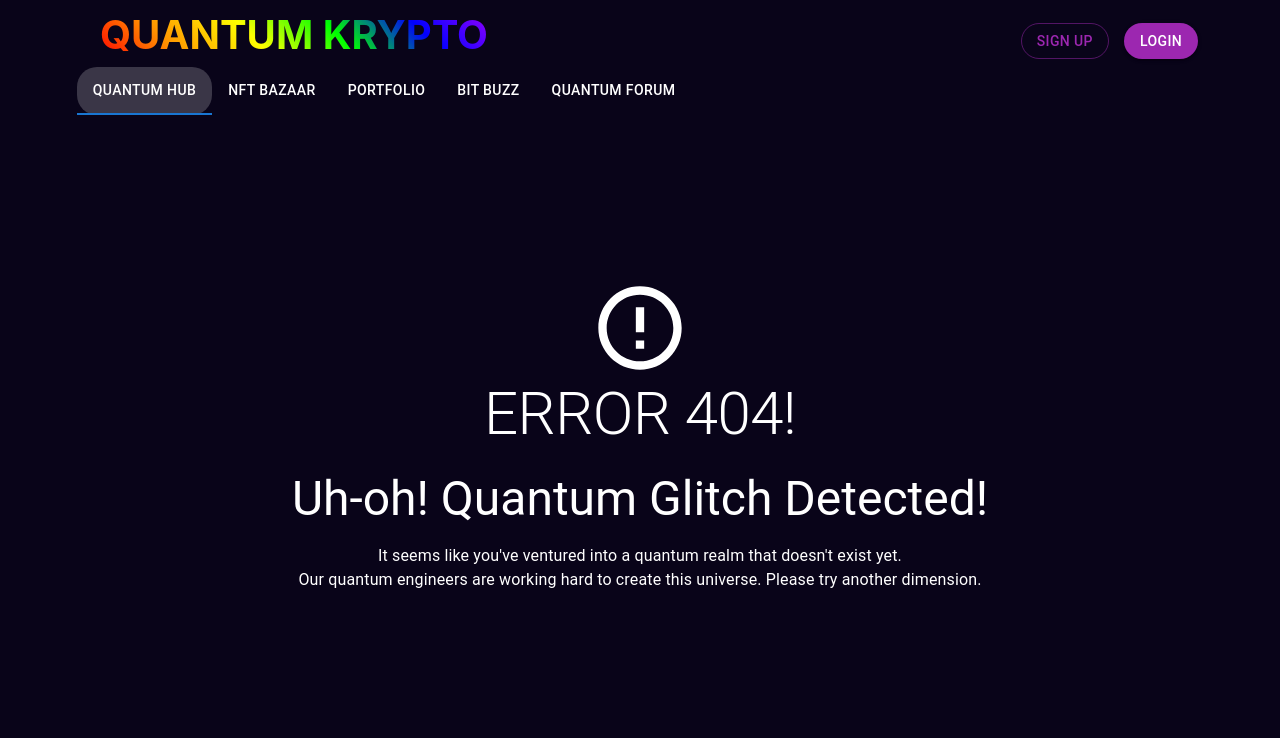
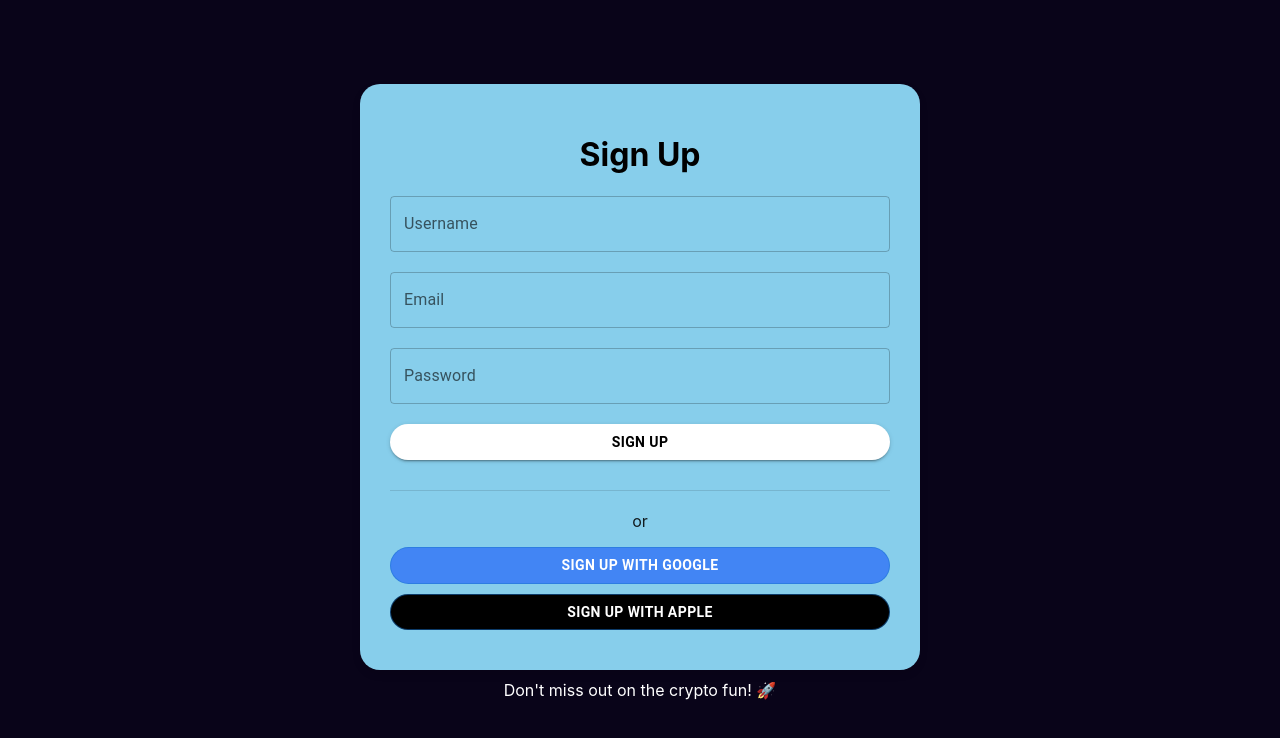
Before and after one commit to codinggita/quantum_krpto, a React (Create React App) app: page /signup in a window 1280 px wide. Shown: the top 738 px of the page. Built offline with nearby package versions, Linux system fonts and the light colour scheme.

Commit message:
Updated Files

```diff
--- a/src/App.js
+++ b/src/App.js
@@ -4,6 +4,8 @@ import "./App.css";
 import Navbar from "./components/Navbar";
 import QuantumHub from "./components/QuantumHub";
 import Error404 from "./components/Error404";
+import Login from "./components/Login";
+import SignUp from "./components/SignUp";
 
 function App() {
   const appStyle = {
@@ -14,10 +16,11 @@ function App() {
   return (
     <div className="App" style={appStyle}>
       <Router>
-        <Navbar />
         <Routes>
           <Route path="/" element={<QuantumHub />} />
           <Route path="*" element={<Error404 />} />
+          <Route path="/login" element={<Login />} />
+          <Route path="/signup" element={<SignUp />} />
         </Routes>
       </Router>
     </div>
--- /dev/null
+++ b/src/components/Glowball.css
@@ -0,0 +1,39 @@
+.glowball-container {
+  position: fixed;
+  top: 0;
+  width: 100%;
+  height: 100%;
+  display: flex;
+  justify-content: flex-start; /* Adjust the alignment to start */
+  overflow: hidden;
+  align-items: flex-start; /* Adjust the alignment to start */
+  pointer-events: none;
+  z-index: -1;
+}
+
+.glowball-container-right {
+  right: 0;
+}
+
+.glowball-container-left {
+  left: 0;
+}
+
+.glowball {
+  position: absolute;
+  width: 30vw;
+  height: 30vw;
+  border-radius: 50%;
+  filter: blur(140px);
+  opacity: 0.28;
+  top: 50%;
+}
+
+.glowball-container-left .glowball {
+  left: -10%;
+}
+
+.glowball-container-right .glowball {
+  left: 80%;
+  overflow: hidden;
+}
--- /dev/null
+++ b/src/components/Glowball.jsx
@@ -0,0 +1,17 @@
+import React from "react";
+import "./Glowball.css";
+
+const Glowball = ({ color, position }) => {
+  const containerClass =
+    position === "right"
+      ? "glowball-container-right"
+      : "glowball-container-left";
+
+  return (
+    <div className={containerClass}>
+      <div className="glowball" style={{ background: color }}></div>
+    </div>
+  );
+};
+
+export default Glowball;
--- /dev/null
+++ b/src/components/Login.jsx
@@ -0,0 +1,88 @@
+import React from "react";
+import Container from "@mui/material/Container";
+import Paper from "@mui/material/Paper";
+import TextField from "@mui/material/TextField";
+import Button from "@mui/material/Button";
+import Divider from "@mui/material/Divider";
+import { styled } from "@mui/system";
+import { useNavigate } from "react-router-dom";
+
+const CustomContainer = styled(Container)({
+  display: "flex",
+  flexDirection: "column",
+  alignItems: "center",
+  justifyContent: "center",
+  minHeight: "100vh",
+});
+
+const CustomPaper = styled(Paper)({
+  width: "500px",
+  padding: "30px",
+  borderRadius: "20px",
+  background: "#87CEEB",
+  boxShadow: "0 4px 8px rgba(0, 0, 0, 0.1)",
+  textAlign: "center",
+});
+
+const CustomTextField = styled(TextField)({
+  marginBottom: "20px",
+  width: "100%",
+});
+
+const CustomButton = styled(Button)({
+  backgroundColor: "#ffffff",
+  color: "#000000",
+  fontWeight: "bold",
+  borderRadius: "20px",
+  width: "100%",
+  marginBottom: "10px",
+});
+
+const Login = () => {
+  const navigate = useNavigate();
+
+  const handleLogin = () => {
+    navigate("/");
+  };
+
+  const handleGoogleLogin = () => {
+    // Handle Google login logic
+  };
+
+  const handleAppleLogin = () => {
+    // Handle Apple login logic
+  };
+
+  return (
+    <CustomContainer>
+      <CustomPaper>
+        <h1 style={{ color: "#000000" }}>Login</h1>
+        <CustomTextField label="Username" variant="outlined" />
+        <CustomTextField label="Password" type="password" variant="outlined" />
+        <CustomButton variant="contained" onClick={handleLogin}>
+          Login
+        </CustomButton>
+        <Divider style={{ margin: "20px 0" }} />
+        <CustomButton
+          variant="outlined"
+          onClick={handleGoogleLogin}
+          style={{ backgroundColor: "#4285F4", color: "#ffffff" }}
+        >
+          Login with Google
+        </CustomButton>
+        <CustomButton
+          variant="outlined"
+          onClick={handleAppleLogin}
+          style={{ backgroundColor: "#000000", color: "#ffffff" }}
+        >
+          Login with Apple
+        </CustomButton>
+      </CustomPaper>
+      <p style={{ marginTop: "20px", color: "#FFFFFF" }}>
+        "Crypto is the key to unlock your digital fortress!"
+      </p>
+    </CustomContainer>
+  );
+};
+
+export default Login;
--- a/src/components/Navbar.jsx
+++ b/src/components/Navbar.jsx
@@ -3,6 +3,7 @@ import Tabs from "@mui/material/Tabs";
 import Tab from "@mui/material/Tab";
 import Box from "@mui/material/Box";
 import Button from "@mui/material/Button";
+import { useNavigate } from "react-router-dom";
 
 export default function Navbar() {
   const rainbowGradient =
@@ -43,9 +44,18 @@ export default function Navbar() {
   };
 
   const [activeTab, setActiveTab] = useState("quantumHub");
+  const navigate = useNavigate();
 
   const handleTabChange = (event, newValue) => {
     setActiveTab(newValue);
+  };
+
+  const handleLoginClick = () => {
+    navigate("/login");
+  };
+
+  const handleSignUpClick = () => {
+    navigate("/signup");
   };
 
   return (
@@ -63,11 +73,17 @@ export default function Navbar() {
             <Button
               color="secondary"
               variant="outlined"
+              onClick={handleSignUpClick}
               style={{ ...buttonStyle, marginRight: "10px" }}
             >
               Sign Up
             </Button>
-            <Button color="secondary" variant="contained" style={buttonStyle}>
+            <Button
+              color="secondary"
+              variant="contained"
+              onClick={handleLoginClick}
+              style={buttonStyle}
+            >
               Login
             </Button>
           </div>
--- a/src/components/QuantumHub.jsx
+++ b/src/components/QuantumHub.jsx
@@ -1,15 +1,20 @@
 import React from "react";
+import Navbar from "./Navbar";
 import NFTHero from "./NFTHero";
 import PortfolioHero from "./PortfolioHero";
 import CallForAction from "./CallForAction";
 import BitBuzz from "./BitBuzz";
 import QuantumForum from "./QuantumForum";
+import Glowball from "./Glowball";
 
 export default function QuantumHub() {
   return (
     <div>
+      <Navbar />
       <NFTHero />
+      {/* <Glowball color="#ff0000" position="right" /> */}
       <PortfolioHero />
+      {/* <Glowball color="#00ff00" position="left" /> */}
       <CallForAction />
       <BitBuzz />
       <QuantumForum />
--- /dev/null
+++ b/src/components/SignUp.jsx
@@ -0,0 +1,95 @@
+import React from "react";
+import Container from "@mui/material/Container";
+import Paper from "@mui/material/Paper";
+import TextField from "@mui/material/TextField";
+import Button from "@mui/material/Button";
+import Divider from "@mui/material/Divider";
+import { styled } from "@mui/system";
+import { useNavigate } from "react-router-dom";
+
+const CustomContainer = styled(Container)({
+  display: "flex",
+  flexDirection: "column",
+  alignItems: "center",
+  justifyContent: "center",
+  minHeight: "100vh",
+});
+
+const CustomPaper = styled(Paper)({
+  width: "500px",
+  padding: "30px",
+  borderRadius: "20px",
+  background: "#87CEEB",
+  boxShadow: "0 4px 8px rgba(0, 0, 0, 0.1)",
+  textAlign: "center",
+});
+
+const CustomTextField = styled(TextField)({
+  marginBottom: "20px",
+  width: "100%",
+});
+
+const CustomButton = styled(Button)({
+  backgroundColor: "#ffffff",
+  color: "#000000",
+  fontWeight: "bold",
+  borderRadius: "20px",
+  width: "100%",
+  marginBottom: "10px",
+});
+
+const DividerWithBG = styled(Divider)({
+  backgroundColor: "#87CEEB",
+  margin: "20px 0",
+});
+
+const SignUp = () => {
+  const navigate = useNavigate();
+
+  const handleSignUp = () => {
+    navigate("/");
+  };
+
+  const handleGoogleSignUp = () => {
+    // Handle Google signup logic
+  };
+
+  const handleAppleSignUp = () => {
+    // Handle Apple signup logic
+  };
+
+  return (
+    <CustomContainer>
+      <CustomPaper>
+        <h1 style={{ color: "#000000" }}>Sign Up</h1>
+        <CustomTextField label="Username" variant="outlined" />
+        <CustomTextField label="Email" type="email" variant="outlined" />
+        <CustomTextField label="Password" type="password" variant="outlined" />
+        <CustomButton variant="contained" onClick={handleSignUp}>
+          Sign Up
+        </CustomButton>
+        <DividerWithBG />
+        <p>or</p>
+        <CustomButton
+          variant="outlined"
+          onClick={handleGoogleSignUp}
+          style={{ backgroundColor: "#4285F4", color: "#ffffff" }}
+        >
+          Sign Up with Google
+        </CustomButton>
+        <CustomButton
+          variant="outlined"
+          onClick={handleAppleSignUp}
+          style={{ backgroundColor: "#000000", color: "#ffffff" }}
+        >
+          Sign Up with Apple
+        </CustomButton>
+      </CustomPaper>
+      <p style={{ marginTop: "10px", color: "white" }}>
+        Don't miss out on the crypto fun! 🚀
+      </p>
+    </CustomContainer>
+  );
+};
+
+export default SignUp;
```
